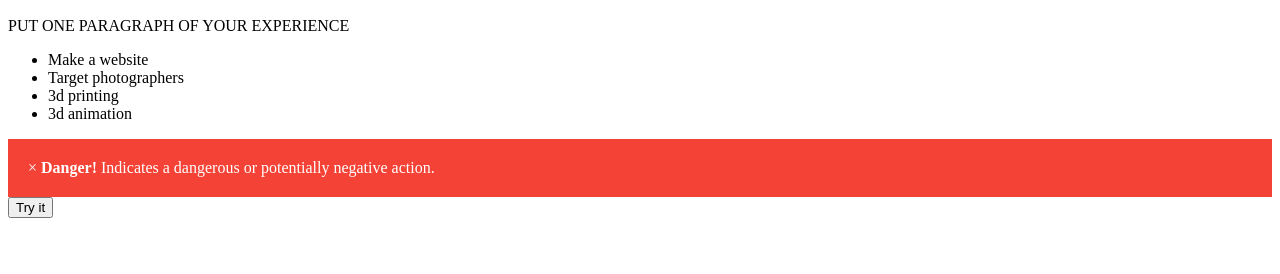
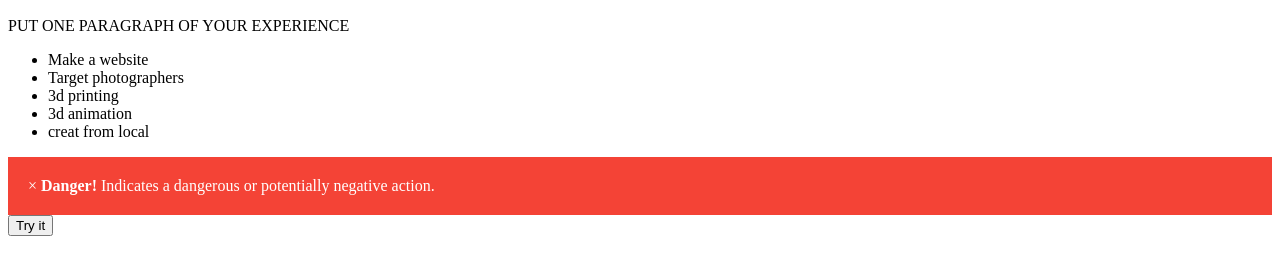
Before and after one commit to DES307/hellow-des307-liyuchang, a plain HTML site: page index.html in a window 1280 px wide. Shown: the part 110-384 px from the top of the page. Drawn offline with Linux system fonts and the light colour scheme.

Commit message:
creat from local

```diff
--- a/index.html
+++ b/index.html
@@ -50,6 +50,9 @@
 					<li>Target photographers</li>
 					<li>3d printing</li>
 					<li>3d animation</li>
+
+					<li>creat from local</li>
+
 				</ul>
 			</div>
 
```
